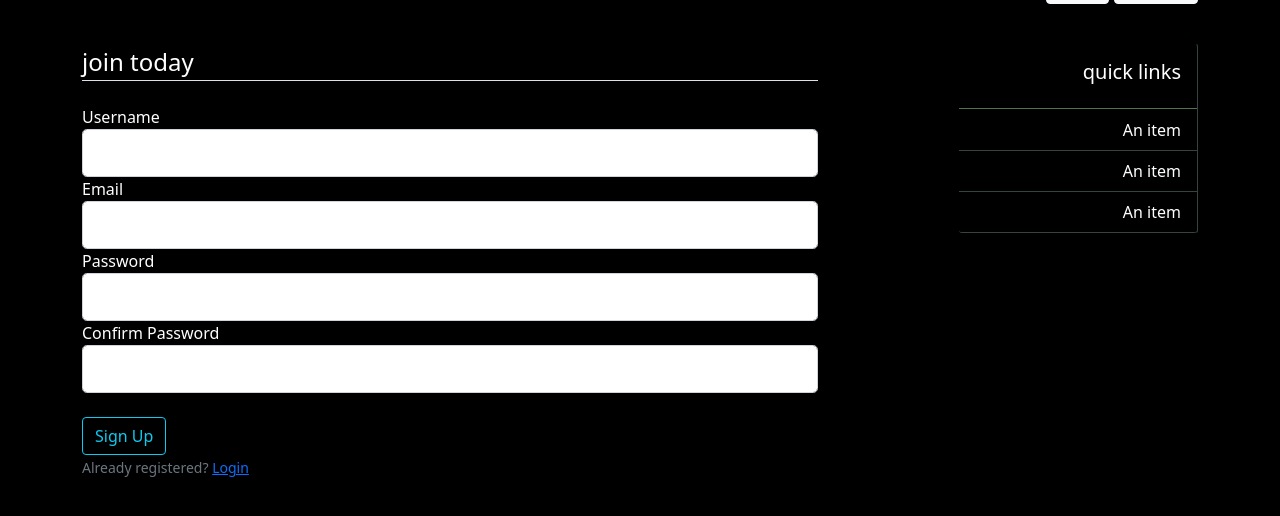
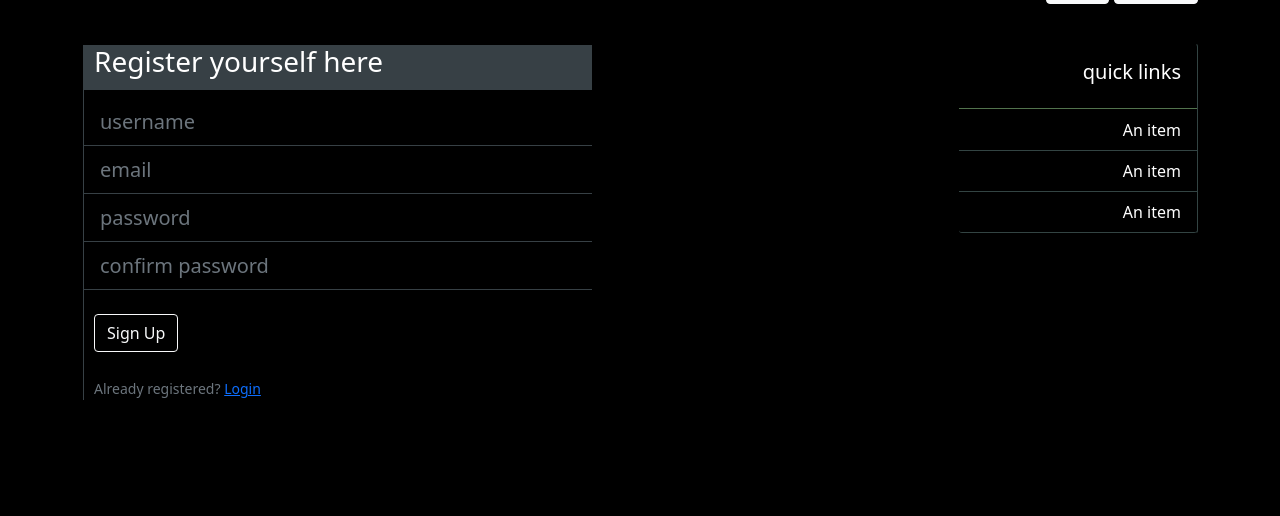
Before and after one commit to Swapnil13cs56/flask-app, a Flask app: page /register in a window 1280 px wide. Shown: the part 64-580 px from the top of the page. Run offline with Flask 2, Linux system fonts and the light colour scheme; some libraries are stand-ins or nearby versions.

Commit message:
updated the register html file with better look

```diff
--- a/static/main.css
+++ b/static/main.css
@@ -45,3 +45,11 @@ h6 {
 a.list-group-item:hover {
     background-color:#364547 !important;
 }
+
+.form-control{
+    color:white;
+    border-radius: 0;
+    background:transparent;
+    border:none;
+    border-bottom: 1px solid #374045;
+}
--- a/templates/register.html
+++ b/templates/register.html
@@ -2,80 +2,97 @@
 
 {% block content %}
 
+<div class="col-md-10">
+    <div class="card mb-3" style="background-color:black;">
+        <div class="row g-0">
+            <!-- <div class="col-md-4">
+                <img src="{{ url_for('static',filename='assets/icon.png') }}" alt="...">
+
+            </div> -->
+            <div class="col-md-10">
+                <div class="card-body" style="background-color:black;border-left: 1px solid #374045;padding: 0;">
+                    <h3 class="card-title" style="padding-left: 10px;background-color: #374045;height:45px">Register yourself here</h3>
+                    <!-- <hr> -->
+
                     <form action="" method="post">
                         {{ form.hidden_tag() }}
-    <fieldset class="form-group">
-        <legend class="border-bottom mb-4">join today</legend>
-        <div class="form-group">
-            {{ form.username.label(class="form-control-label") }}
+                        <fieldset class="form-group" style="">
+                            <div class="form-group" >
+                                <!-- {{ form.username.label(class="form-control-label") }} -->
 
                                 {% if form.username.errors %}
-            {{ form.username(class="form-control form-control-lg is-invalid") }}
+                                {{ form.username(class="form-control form-control-lg is-invalid", placeholder="username") }}
                                 <div class="invalid-feedback">
                                     {% for error in form.username.errors %}
                                     <span>{{ error }}</span>
                                     {% endfor %}
                                 </div>
                                 {% else %}
-            {{ form.username(class="form-control form-control-lg") }}
+                                {{ form.username(class="form-control form-control-lg", placeholder="username") }}
                                 {% endif%}
                             </div>
 
                             <div class="form-group">
-            {{ form.email.label(class="form-control-label") }}
+                                <!-- {{ form.email.label(class="form-control-label") }} -->
 
                                 {% if form.email.errors %}
-            {{ form.email(class="form-control form-control-lg is-invalid") }}
+                                {{ form.email(class="form-control form-control-lg is-invalid",placeholder="email") }}
                                 <div class="invalid-feedback">
                                     {% for error in form.email.errors %}
                                     <span>{{ error }}</span>
                                     {% endfor %}
                                 </div>
                                 {% else %}
-            {{ form.email(class="form-control form-control-lg") }}
+                                {{ form.email(class="form-control form-control-lg",placeholder="email") }}
                                 {% endif%}
                             </div>
 
                             <div class="form-group">
-            {{ form.password.label(class="form-control-label") }}
+                                <!-- {{ form.password.label(class="form-control-label") }} -->
 
                                 {% if form.password.errors %}
-            {{ form.password(class="form-control form-control-lg is-invalid") }}
+                                {{ form.password(class="form-control form-control-lg is-invalid",placeholder="password") }}
                                 <div class="invalid-feedback">
                                     {% for error in form.password.errors %}
                                     <span>{{ error }}</span>
                                     {% endfor %}
                                 </div>
                                 {% else %}
-            {{ form.password(class="form-control form-control-lg") }}
+                                {{ form.password(class="form-control form-control-lg",placeholder="password") }}
                                 {% endif%}
                             </div>
 
                             <div class="form-group">
-            {{ form.confirm_password.label(class="form-control-label") }}
+                                <!-- {{ form.confirm_password.label(class="form-control-label") }} -->
 
                                 {% if form.confirm_password.errors %}
-            {{ form.confirm_password(class="form-control form-control-lg is-invalid") }}
+                                {{ form.confirm_password(class="form-control form-control-lg is-invalid", placeholder="confirm password") }}
                                 <div class="invalid-feedback">
                                     {% for error in form.confirm_password.errors %}
                                     <span>{{ error }}</span>
                                     {% endfor %}
                                 </div>
                                 {% else %}
-            {{ form.confirm_password(class="form-control form-control-lg") }}
+                                {{ form.confirm_password(class="form-control form-control-lg", placeholder="confirm password") }}
                                 {% endif%}
                             </div>
                         </fieldset>
                         <br>
-    <div class="form-group">
-        {{ form.submit(class="btn btn-outline-info") }}
+                        <div class="form-group" style="padding-left: 10px;">
+                            {{ form.submit(class="btn btn-outline-light") }}
                         </div>
 
                     </form>
-<div class="border-top-pt-3">
-    <small class="text-muted">
-        Already registered? <a class="ml-2" href="{{ url_for('login') }}">Login</a>
-    </small>
+                    <br>
+                    <p class="card-text" style="padding-left: 10px;"><small class="text-muted">Already registered? <a class="ml-2"
+                                href="{{ url_for('login') }}">Login</a></small></p>
+                </div>
+            </div>
+
+
+
+        </div>
+    </div>
 </div>
 
 {% endblock content %}
```
Also changed, not shown: static/assets/icon.png (added), static/assets/sk.png (added). Lines whose indentation alone changed are shown as unchanged.
